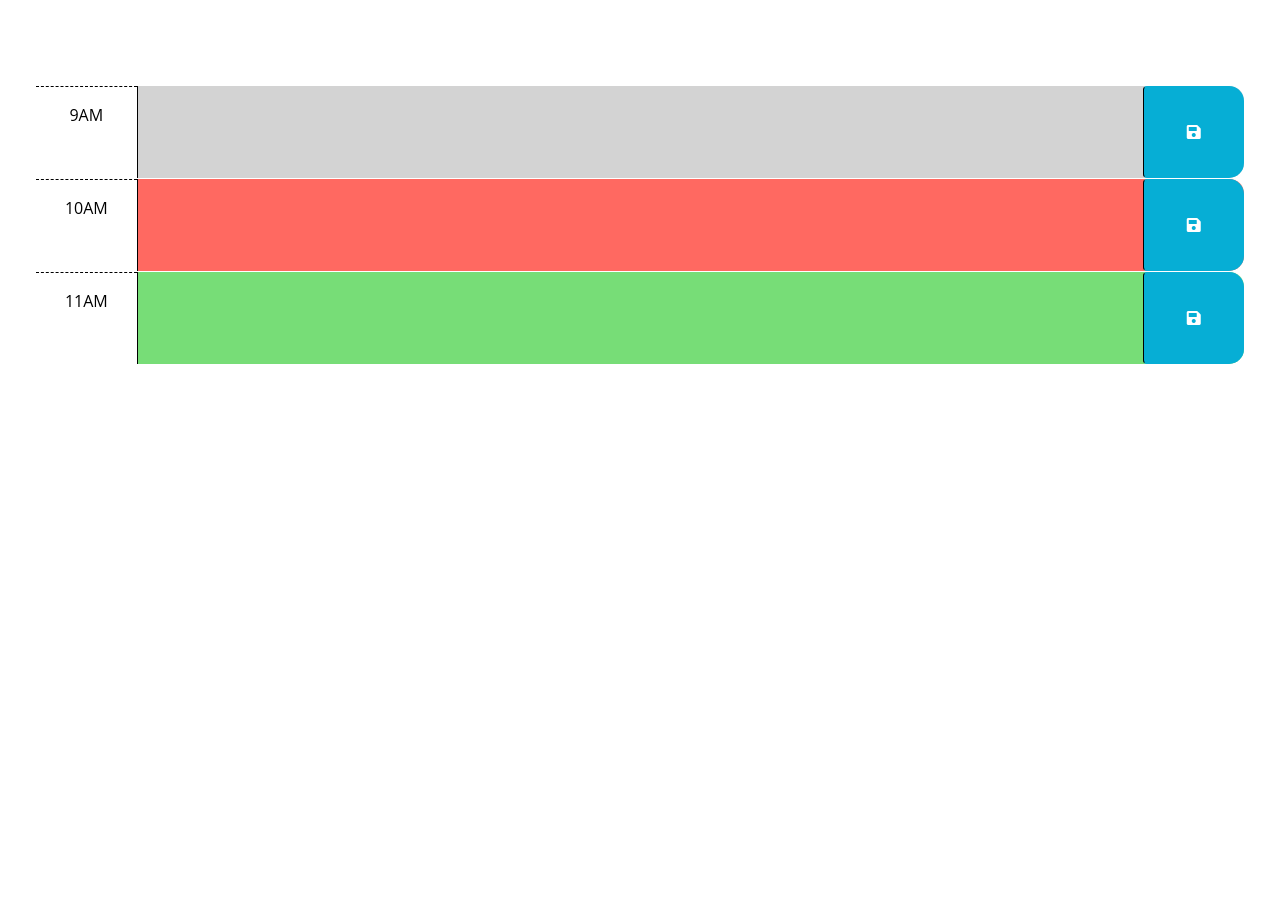
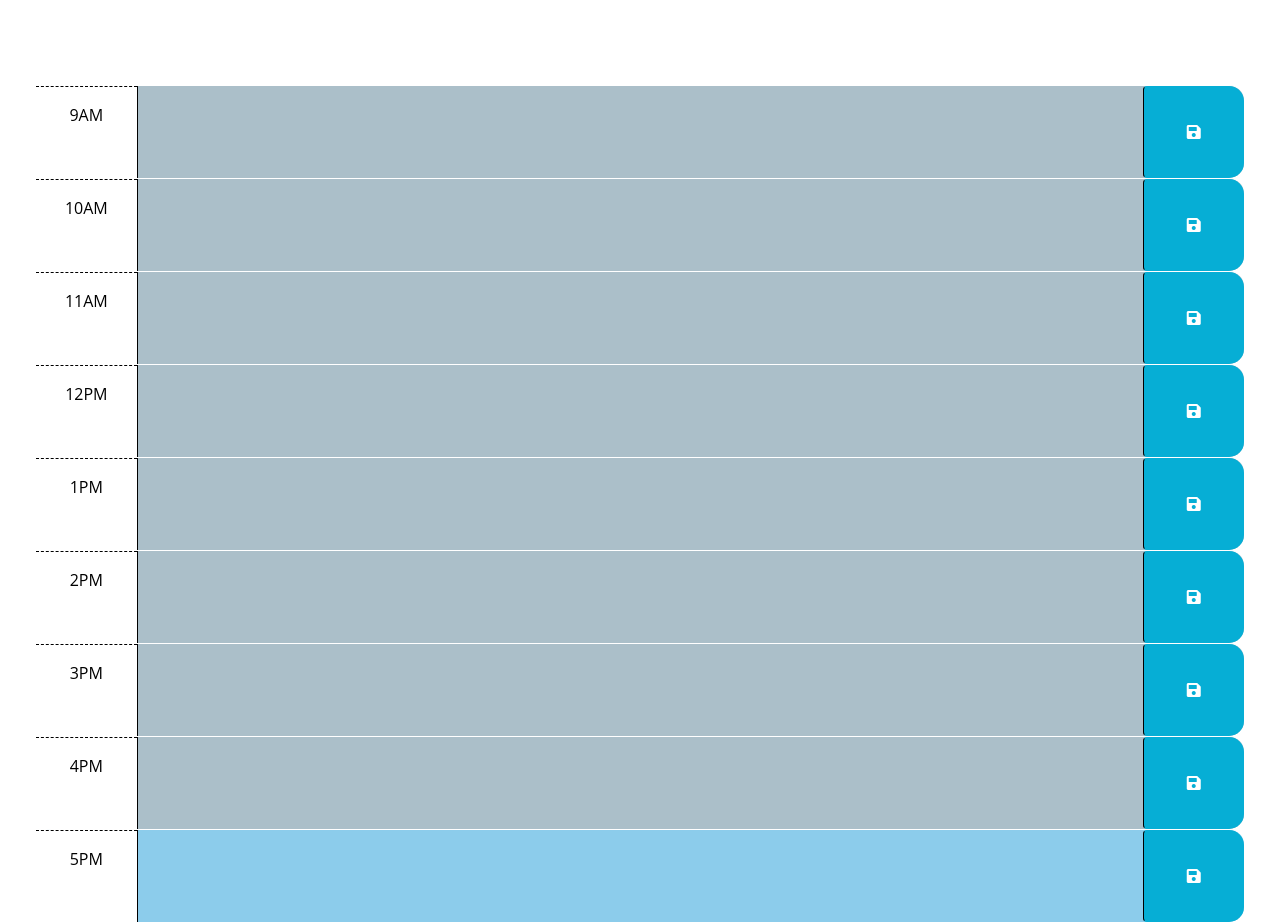
Before and after one commit to SoftPoachedEggs/refactor-daily-planner, a plain HTML site: page Develop/index.html in a window 1280 px wide. Shown: the part 166-1088 px from the top of the page. Before the commit the page ends 800 px from the top, so only its background shows below. Drawn offline with nearby package versions, Linux system fonts and the light colour scheme.

Commit message:
fixed bug in color logic... 9am was not updating.

```diff
--- a/Develop/index.html
+++ b/Develop/index.html
@@ -40,33 +40,70 @@
         in the finished product. Remember to delete this comment once the
         code is implemented.
         -->
-
-      <!-- Example of a past time block. The "past" class adds a gray background color. -->
-      <div id="hour-9" class="row time-block past">
+        <div id="9" class="row time-block future">
           <div class="col-2 col-md-1 hour text-center py-3">9AM</div>
           <textarea class="col-8 col-md-10 description" rows="3"> </textarea>
           <button class="btn saveBtn col-2 col-md-1" aria-label="save">
             <i class="fas fa-save" aria-hidden="true"></i>
           </button>
         </div>
-
-      <!-- Example of a present time block. The "present" class adds a red background color. -->
-      <div id="hour-10" class="row time-block present">
+      <div id="10" class="row time-block present">
         <div class="col-2 col-md-1 hour text-center py-3">10AM</div>
         <textarea class="col-8 col-md-10 description" rows="3"> </textarea>
         <button class="btn saveBtn col-2 col-md-1" aria-label="save">
           <i class="fas fa-save" aria-hidden="true"></i>
         </button>
       </div>
-
-      <!-- Example of a future time block. The "future" class adds a green background color. -->
-      <div id="hour-11" class="row time-block future">
+      <div id="11" class="row time-block future">
         <div class="col-2 col-md-1 hour text-center py-3">11AM</div>
         <textarea class="col-8 col-md-10 description" rows="3"> </textarea>
         <button class="btn saveBtn col-2 col-md-1" aria-label="save">
           <i class="fas fa-save" aria-hidden="true"></i>
         </button>
       </div>
+      <div id="12" class="row time-block future">
+        <div class="col-2 col-md-1 hour text-center py-3">12PM</div>
+        <textarea class="col-8 col-md-10 description" rows="3"> </textarea>
+        <button class="btn saveBtn col-2 col-md-1" aria-label="save">
+          <i class="fas fa-save" aria-hidden="true"></i>
+        </button>
+      </div>
+      <div id="13" class="row time-block future">
+        <div class="col-2 col-md-1 hour text-center py-3">1PM</div>
+        <textarea class="col-8 col-md-10 description" rows="3"> </textarea>
+        <button class="btn saveBtn col-2 col-md-1" aria-label="save">
+          <i class="fas fa-save" aria-hidden="true"></i>
+        </button>
+      </div>
+        <div id="14" class="row time-block future">
+          <div class="col-2 col-md-1 hour text-center py-3">2PM</div>
+          <textarea class="col-8 col-md-10 description" rows="3"> </textarea>
+          <button class="btn saveBtn col-2 col-md-1" aria-label="save">
+            <i class="fas fa-save" aria-hidden="true"></i>
+          </button>
+        </div>
+        <div id="15" class="row time-block future">
+          <div class="col-2 col-md-1 hour text-center py-3">3PM</div>
+          <textarea class="col-8 col-md-10 description" rows="3"> </textarea>
+          <button class="btn saveBtn col-2 col-md-1" aria-label="save">
+            <i class="fas fa-save" aria-hidden="true"></i>
+          </button>
+        </div>
+        <div id="16" class="row time-block future">
+          <div class="col-2 col-md-1 hour text-center py-3">4PM</div>
+          <textarea class="col-8 col-md-10 description" rows="3"> </textarea>
+          <button class="btn saveBtn col-2 col-md-1" aria-label="save">
+            <i class="fas fa-save" aria-hidden="true"></i>
+          </button>
+        </div>
+        <div id="17" class="row time-block future">
+          <div class="col-2 col-md-1 hour text-center py-3">5PM</div>
+          <textarea class="col-8 col-md-10 description" rows="3"> </textarea>
+          <button class="btn saveBtn col-2 col-md-1" aria-label="save">
+            <i class="fas fa-save" aria-hidden="true"></i>
+          </button>
+        </div>
+
     </div>
 
     <script src="https://cdnjs.cloudflare.com/ajax/libs/jquery/3.2.1/jquery.min.js"></script>
--- a/Develop/script.js
+++ b/Develop/script.js
@@ -1,7 +1,19 @@
 // Wrap all code that interacts with the DOM in a call to jQuery to ensure that
 // the code isn't run until the browser has finished rendering all the elements
 // in the html.
+
+let now = dayjs();
+console.log(now.format());
+
+const timeBlock = document.querySelector("hour");
+
+console.log(timeBlock);
+
 $(function () {
+//updateTimeandDate();
+//displayTasks();
+  });
+
   // TODO: Add a listener for click events on the save button. This code should
   // use the id in the containing time-block as a key to save the user input in
   // local storage. HINT: What does `this` reference in the click listener
@@ -14,10 +26,35 @@ $(function () {
   // attribute of each time-block be used to conditionally add or remove the
   // past, present, and future classes? How can Day.js be used to get the
   // current hour in 24-hour time?
+const displayColorUpdate = () => {
+  //format current time to hour and save as current time
+  var currentTime = parseInt(now.format("H"));
+  console.log("current time: " + currentTime)
+  for (i = 9; i <= 17; i++) {
+    if (i === currentTime){
+      $("#" + i).css("background-color", "#8ccceb")
+      console.log("current")
+    } else if (i > currentTime){
+      $("#" + i).css("background-color", "#a2f2a6")
+      console.log("future")
+    } else {
+      $("#" + i).css("background-color", "#abbfc9")
+      console.log("past")
+    }
+    console.log("jquery target: " + "#" + i);
+  }
+
+
+  console.log()
+}
+
+displayColorUpdate();
+
+
+
   //
   // TODO: Add code to get any user input that was saved in localStorage and set
   // the values of the corresponding textarea elements. HINT: How can the id
   // attribute of each time-block be used to do this?
   //
   // TODO: Add code to display the current date in the header of the page.
-});
```
Also changed, not shown: 1 other file. Lines whose indentation alone changed are shown as unchanged.
